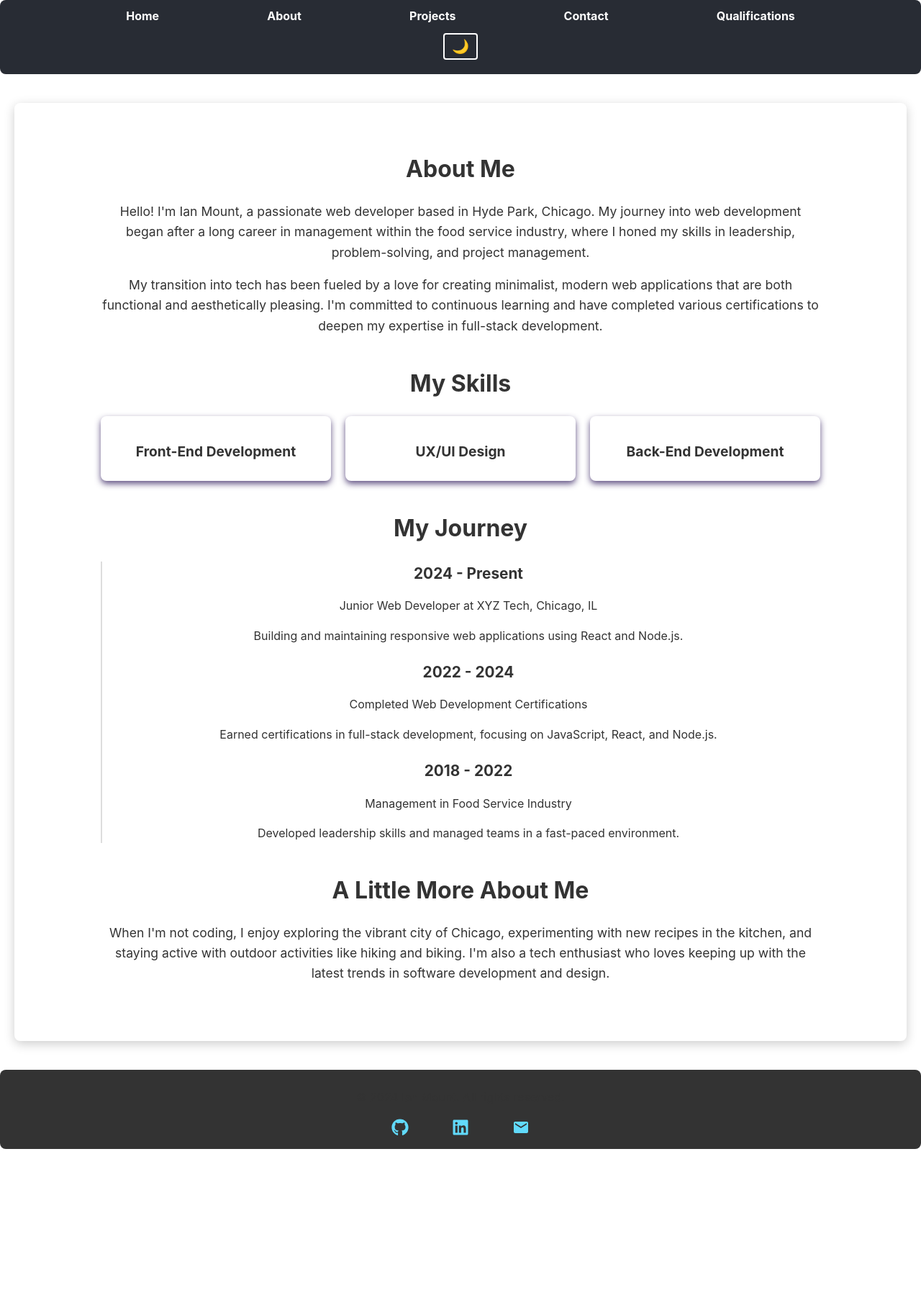
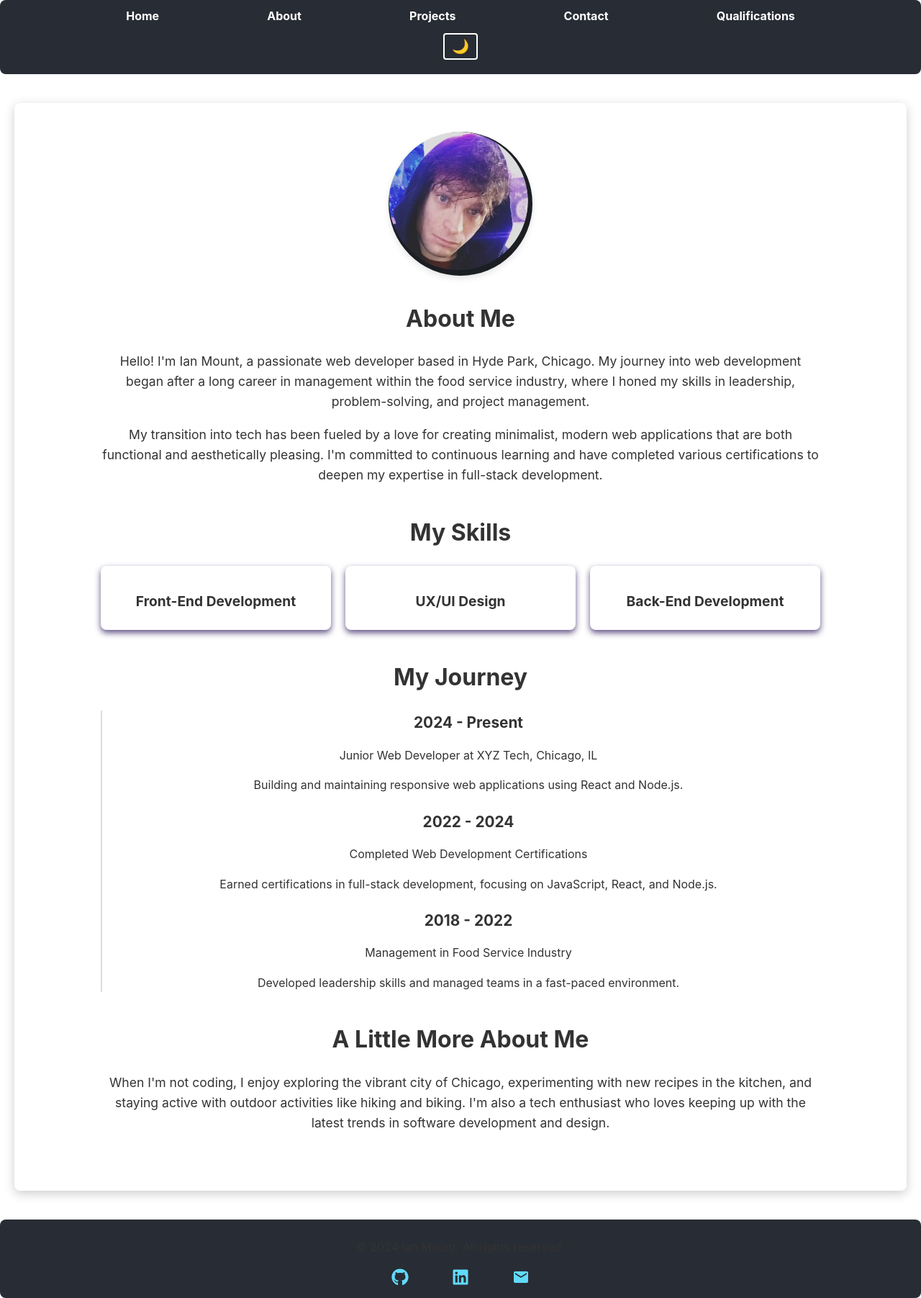
Before and after one commit to Iansogotthis/PortyFolio, a React (Create React App) app: page /about in a window 1280 px wide. Shown: the whole page at 72% size. Before the commit the page ends 1596 px from the top, so only its background shows below. Built offline with nearby package versions, Linux system fonts and the light colour scheme.

Commit message:
final stylings

```diff
--- a/src/App.css
+++ b/src/App.css
@@ -3,7 +3,7 @@
 }
 
 .App-header {
-    background-color: #282c34;
+    background-color: #ffffff;
     min-height: 100vh;
     display: flex;
     flex-direction: column;
--- a/src/index.css
+++ b/src/index.css
@@ -3,7 +3,7 @@ body {
     font-family: -apple-system, BlinkMacSystemFont, 'Segoe UI', 'Roboto', 'Oxygen', 'Ubuntu', 'Cantarell', 'Fira Sans', 'Droid Sans', 'Helvetica Neue', sans-serif;
     -webkit-font-smoothing: antialiased;
     -moz-osx-font-smoothing: grayscale;
-    background-color: #20232a;
+    background-color: #fffff0;
     color: #ffffff;
     scroll-behavior: smooth;
 }
--- a/src/pages/About.css
+++ b/src/pages/About.css
@@ -87,3 +87,38 @@
 .dark-mode .timeline {
   border-left-color: var(--card-border);
 }
+
+.profile-image-container {
+  text-align: center;
+  margin-bottom: 20px;
+}
+.profile-image {
+  width: 200px;
+  height: 200px;
+  border-radius: 50%;
+  object-fit: cover;
+  box-shadow: 0 4px 8px rgba(0, 0, 0, 0.1);
+}
+.profile-image:hover{
+  transform: translateY(-5px);
+  box-shadow: 0 4px 8px rgba(80, 63, 118, .9);
+
+}
+.profile-image:active{
+  transform: translateY(-5px);
+  box-shadow: 0 4px 8px rgba(80, 63, 118, .9);
+}
+.dark-mode .profile-image{
+
+  box-shadow: 0 4px 8px rgba(180, 63, 118, .9);
+
+}
+.dark-mode .profile-image:hover{
+  transform: translateY(-5px);
+  box-shadow: 0 4px 8px rgba(180, 63, 118, .9);
+
+}
+.dark-mode .profile-image:active{
+  transform: translateY(-5px);
+  box-shadow: 0 4px 8px rgba(180, 63, 118, .9);
+}
--- a/src/pages/About.js
+++ b/src/pages/About.js
@@ -1,7 +1,7 @@
 // src/pages/About.js
 import React, { useState } from 'react';
 import './About.css';
-
+import myselfImage from '../images/myself.jpg';
 function About({ darkMode }) {
   const [hoveredSkill, setHoveredSkill] = useState(null);
 
@@ -15,6 +15,7 @@ function About({ darkMode }) {
     <div className={`page-container ${darkMode ? "dark-mode" : ""}`}>
       <div className="about-container">
         <section className="intro-section">
+          <img src={myselfImage} alt="Ian Mount" className="profile-image" />
           <h1>About Me</h1>
           <p>Hello! I'm Ian Mount, a passionate web developer based in Hyde Park, Chicago. My journey into web development began after a long career in management within the food service industry, where I honed my skills in leadership, problem-solving, and project management.</p>
           <p>My transition into tech has been fueled by a love for creating minimalist, modern web applications that are both functional and aesthetically pleasing. I'm committed to continuous learning and have completed various certifications to deepen my expertise in full-stack development.</p>
--- a/src/styles.css
+++ b/src/styles.css
@@ -162,7 +162,7 @@
   background-color: #ffffff;
   color: var(--primary-color);
 }
-/* Light mode specific styles */]
+/* Light mode specific styles */
 .footer-container:not(.dark-mode){
   background-color: var(--primary-color)
 
@@ -199,7 +199,7 @@ body {
 .dark-mode {
   --text-color: #ffffff;
   --background-color: #000000;
-  --background-light: #111111;
+  --background-light: #000000;
   --card-bg: rgba(79, 99, 118, .9);
   --card-text: #ffffff;
   --card-text-secondary: #cccccc;
@@ -603,5 +603,4 @@ a:hover {
 
 .dark-mode .footer-icon:hover{
   color: var(--footer-link-hover);
-
 }
```
Also changed, not shown: src/images/myself.jpg (added).
